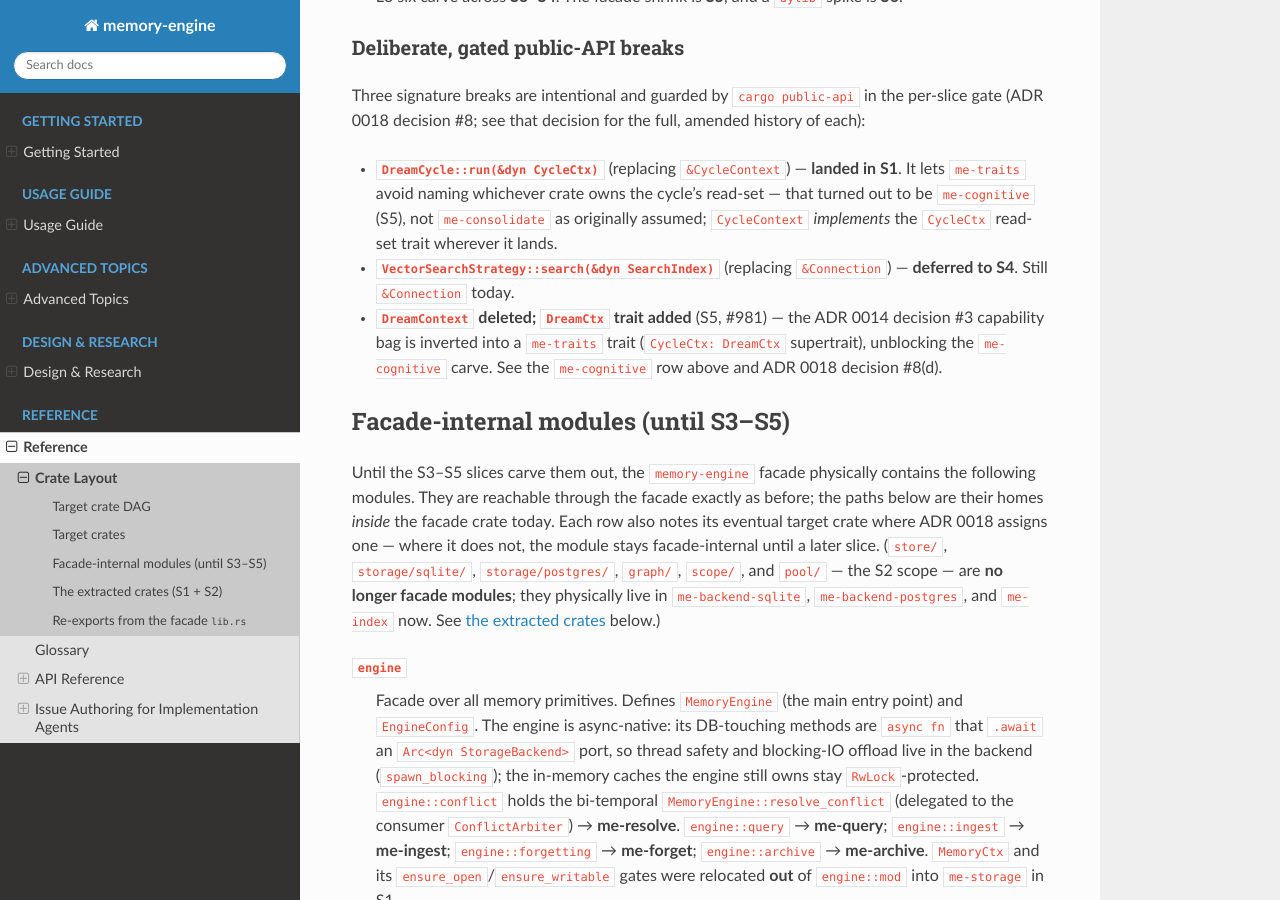
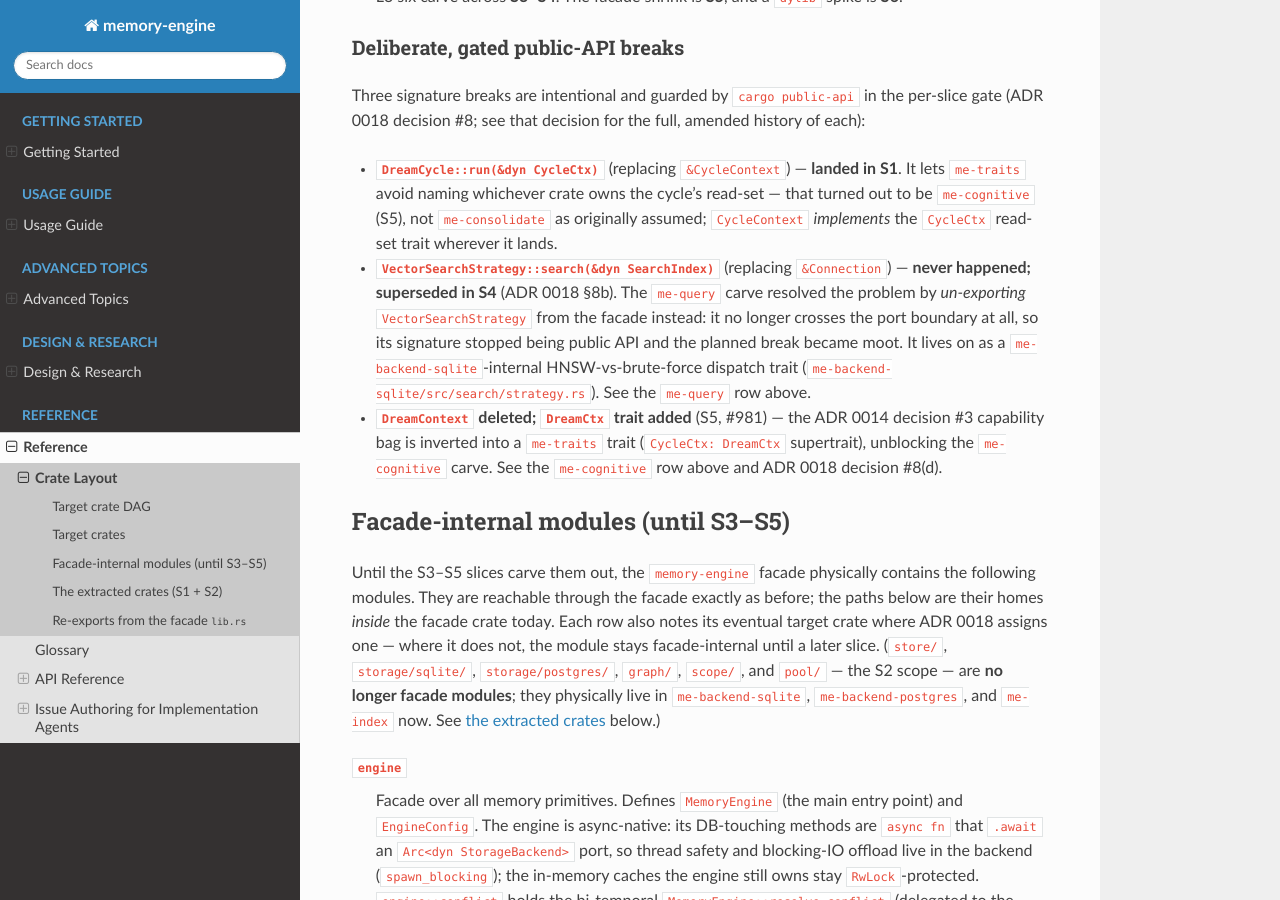
Before and after one commit to dutiona/memory-engine, a Sphinx documentation site: the page built from docs/reference/crate-layout.md, in a window 1280 px wide and 900 px high, scrolled down 2079 px. Built offline with Sphinx 7.4.7 and the Read the Docs theme 3.1.0, drawn with Linux system fonts in a browser that asks for light colours; pages that are not in the unit, such as notebooks, are missing from menus.

Commit message:
fix(docs): correct the superseded VectorSearchStrategy break in crate-layout
The bullet said the signature break was "deferred to S4. Still &Connection
today." Both halves are false, and the same file already said so 20 lines above:
the me-query row (line 81) records S4 resolving it as an UN-EXPORT, and ADR-0018
§8(b) marks the planned signature break superseded. Verified: VectorSearchStrategy
is not exported from the facade, and now lives inside me-backend-sqlite as a
backend-internal dispatch trait.

Tier 1 (finish-pr Item 9): crate-layout.md is already in this PR's diff, the fix
is 2 lines, and no design decision is involved — the correct text was already
recorded in ADR-0018 and in this file's own table. Left as-is it would sit two
lines above the bullet this PR adds, in the exact list this PR edits, which is
what "amend the doc in the PR that diverges" exists to prevent.

```diff
--- a/docs/reference/crate-layout.md
+++ b/docs/reference/crate-layout.md
@@ -101,7 +101,11 @@ gate (ADR 0018 decision #8; see that decision for the full, amended history of e
   out to be `me-cognitive` (S5), not `me-consolidate` as originally assumed;
   `CycleContext` _implements_ the `CycleCtx` read-set trait wherever it lands.
 - **`VectorSearchStrategy::search(&dyn SearchIndex)`** (replacing `&Connection`) —
-  **deferred to S4**. Still `&Connection` today.
+  **never happened; superseded in S4** (ADR 0018 §8b). The `me-query` carve resolved the
+  problem by *un-exporting* `VectorSearchStrategy` from the facade instead: it no longer
+  crosses the port boundary at all, so its signature stopped being public API and the
+  planned break became moot. It lives on as a `me-backend-sqlite`-internal HNSW-vs-brute-force
+  dispatch trait (`me-backend-sqlite/src/search/strategy.rs`). See the `me-query` row above.
 - **`DreamContext` deleted; `DreamCtx` trait added** (S5, #981) — the ADR 0014 decision
   #3 capability bag is inverted into a `me-traits` trait (`CycleCtx: DreamCtx`
   supertrait), unblocking the `me-cognitive` carve. See the `me-cognitive` row above and
```
